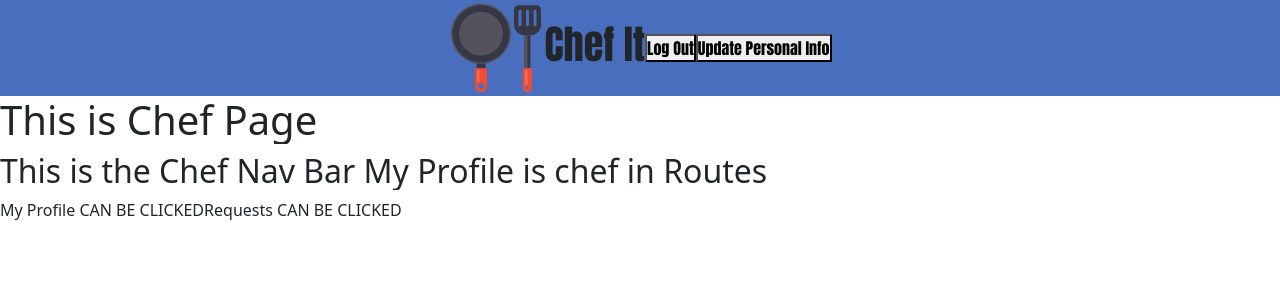
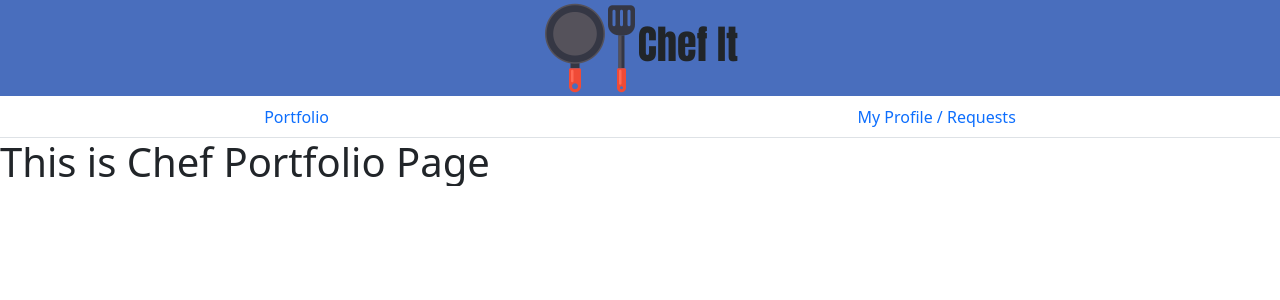
Before and after one commit to wshi9124/ChefIt, a React (Create React App) app: page /chef in a window 1280 px wide. Shown: the top 300 px of the page. Built offline with nearby package versions, Linux system fonts and the light colour scheme; no server answers.

Commit message:
fixed nav bar

```diff
--- a/src/commonComponents/Logo.jsx
+++ b/src/commonComponents/Logo.jsx
@@ -7,8 +7,6 @@ function Logo() {
     <div className="logo-container">
       <img src="images/chefitlogo.png" alt="chef it logo" />
       <h1> Chef It </h1>
-      <button type="button" onClick={() => { navigate('/login'); }}>Log Out</button>
-      <button type="button" onClick={() => { navigate('/updateinfo'); }}>Update Personal Info</button>
     </div>
   );
 }
--- a/src/pages/Chef/ChefNavbar.jsx
+++ b/src/pages/Chef/ChefNavbar.jsx
@@ -1,13 +1,19 @@
 import React from 'react';
 import { useNavigate } from 'react-router-dom';
+import Nav from 'react-bootstrap/Nav';
 
 function ChefNavBar() {
   const navigate = useNavigate();
   return (
     <div>
-      <h2>This is the Chef Nav Bar My Profile is chef in Routes</h2>
-      <a onClick={() => { navigate('/chef'); }}>My Profile CAN BE CLICKED</a>
-      <a onClick={() => { navigate('/chefrequests'); }}>Requests CAN BE CLICKED</a>
+      <Nav fill variant="tabs" defaultActiveKey="/home">
+        <Nav.Item>
+          <Nav.Link onClick={() => { navigate('/chef'); }}>Portfolio</Nav.Link>
+        </Nav.Item>
+        <Nav.Item>
+          <Nav.Link onClick={() => { navigate('/chefrequests'); }}>My Profile / Requests</Nav.Link>
+        </Nav.Item>
+      </Nav>
     </div>
   );
 }
--- a/src/pages/Chef/index.jsx
+++ b/src/pages/Chef/index.jsx
@@ -7,8 +7,8 @@ function Chef() {
   return (
     <div>
       <Logo />
-      <h1>This is Chef Page</h1>
       <ChefNavBar />
+      <h1>This is Chef Portfolio Page</h1>
     </div>
   );
 }
--- a/src/pages/User/ChefInfo.jsx
+++ b/src/pages/User/ChefInfo.jsx
@@ -1,11 +1,8 @@
-
-function ChefInfo({chefData={}}) {
-    console.log(chefData)
-    return (
-        <div id = "chef-bar-info">
-
-        </div>
-    )
+function ChefInfo({ chefData = {} }) {
+  console.log(chefData);
+  return (
+    <div id="chef-bar-info" />
+  );
 }
 
-export default ChefInfo
+export default ChefInfo;
--- a/src/pages/User/Map.jsx
+++ b/src/pages/User/Map.jsx
@@ -1,40 +1,46 @@
-import { GoogleMap, useLoadScript,MarkerClusterer,Marker } from "@react-google-maps/api";
-import { useEffect, useMemo, useState} from "react";
-import OneMarker from "./Marker";
+import {
+  GoogleMap, useLoadScript, MarkerClusterer, Marker,
+} from '@react-google-maps/api';
+import { useEffect, useMemo, useState } from 'react';
+import OneMarker from './Marker';
 
-const key = process.env.REACT_APP_GOOGLE_MAPS_KEY
-const iconimage = "https://developers.google.com/maps/documentation/javascript/examples/full/images/beachflag.png";
+const key = process.env.REACT_APP_GOOGLE_MAPS_KEY;
+const iconimage = 'https://developers.google.com/maps/documentation/javascript/examples/full/images/beachflag.png';
 const options = {
   clickableIcons: false,
-  mapId: "e263c88944c4840d"
+  mapId: 'e263c88944c4840d',
+};
+
+function LoadMap({
+  longitude, latitude, title, chefData,
+}) {
+  const { isLoaded } = useLoadScript({
+    googleMapsApiKey: key,
+  });
+
+  if (!isLoaded) return <div>Loading...</div>;
+  return <Map longitude={longitude} latitude={latitude} title={title} chefData={chefData} />;
 }
 
-function LoadMap({longitude,latitude,title,chefData}) {
-  const {isLoaded} = useLoadScript({
-    googleMapsApiKey:key
-  });
-
-  if (!isLoaded) return <div>Loading...</div>
-  return <Map longitude={longitude}latitude={latitude}title={title}chefData={chefData}/>
-}
-
-function Map({longitude,latitude,title,chefData}) {
-  const center = useMemo(()=>({lat:latitude,lng:longitude}),[]);
+function Map({
+  longitude, latitude, title, chefData,
+}) {
+  const center = useMemo(() => ({ lat: latitude, lng: longitude }), []);
   return (
     <GoogleMap
       mapContainerClassName="mapcontainer"
       zoom={13}
       options={options}
-    center={center}>
+      center={center}
+    >
 
       {
-        chefData.map(chef =>
-        <OneMarker key={chef.id} chef={chef}/>
-        )
+        chefData.map((chef) => <OneMarker key={chef.id} chef={chef} />)
       }
-    <Marker key={0} title={title}icon={iconimage}position={center}/>
-    </GoogleMap>)
+      <Marker key={0} title={title} icon={iconimage} position={center} />
+    </GoogleMap>
+  );
 }
 
-// export { LoadMap };
-// export { Map };
+export { LoadMap };
+export { Map };
--- a/src/pages/User/Marker.jsx
+++ b/src/pages/User/Marker.jsx
@@ -1,29 +1,35 @@
-import { Marker, InfoWindow } from "@react-google-maps/api"
-import { useState } from "react"
+import React, { useState } from 'react';
+import { Marker, InfoWindow } from '@react-google-maps/api';
 
-function OneMarker({chef={}}) {
-
-    const [isOpen,setOpen] = useState(false)
+function OneMarker({ chef = {} }) {
+  const [isOpen, setOpen] = useState(false);
 
   function handleOpen() {
-        setOpen(!isOpen)
+    setOpen(!isOpen);
   }
   return (
-        <Marker onClick={handleOpen}
-            position={{lat:chef.latitude,lng:chef.longitude}}>
-            { isOpen ?
-            <InfoWindow onCloseClick={()=>setOpen(false)}>
+    <Marker
+      onClick={handleOpen}
+      position={{ lat: chef.latitude, lng: chef.longitude }}
+    >
+      { isOpen
+        ? (
+          <InfoWindow onCloseClick={() => setOpen(false)}>
             <>
-                <h1>{ chef.first_name + " " + chef.last_name}</h1>
-                <p> ${chef.chef_price}0</p>
+              <h1>{ `${chef.first_name} ${chef.last_name}`}</h1>
+              <p>
+                {' '}
+                $
+                {chef.chef_price}
+                0
+              </p>
               <p>{chef.email}</p>
             </>
           </InfoWindow>
+        )
         : null }
     </Marker>
-    )
-
+  );
 }
 
-
-export default OneMarker
+export default OneMarker;
--- a/src/pages/User/UserNavBar.jsx
+++ b/src/pages/User/UserNavBar.jsx
@@ -8,24 +8,12 @@ function UserNavBar() {
     <div>
       <Nav fill variant="tabs" defaultActiveKey="/home">
         <Nav.Item>
-          <Nav.Link href="/user">Home</Nav.Link>
+          <Nav.Link onClick={() => { navigate('/user'); }}>Home</Nav.Link>
         </Nav.Item>
         <Nav.Item>
-          <Nav.Link eventKey="link-1">Loooonger NavLink</Nav.Link>
-        </Nav.Item>
-        <Nav.Item>
-          <Nav.Link eventKey="link-2">Link</Nav.Link>
-        </Nav.Item>
-        <Nav.Item>
-          <Nav.Link eventKey="disabled" disabled>
-            Disabled
-          </Nav.Link>
+          <Nav.Link onClick={() => { navigate('/userrequests'); }}>My Profile / Requests</Nav.Link>
         </Nav.Item>
       </Nav>
-
-      <h2>This is the User Nav Bar Home is user in Routes</h2>
-      <a onClick={() => { navigate('/user'); }}>Home CAN BE CLICKED</a>
-      <a onClick={() => { navigate('/userrequests'); }}>Requests CAN BE CLICKED</a>
     </div>
   );
 }
--- a/src/pages/User/index.jsx
+++ b/src/pages/User/index.jsx
@@ -8,7 +8,7 @@ function User() {
     <div>
       <Logo />
       <UserNavBar />
-      <h1>This is User Page</h1>
+      <h1>This is User Home Page</h1>
     </div>
   );
 }
```
Also changed, not shown: src/pages/User/UserHome.jsx (+18 -18 lines). Lines whose indentation alone changed are shown as unchanged.
